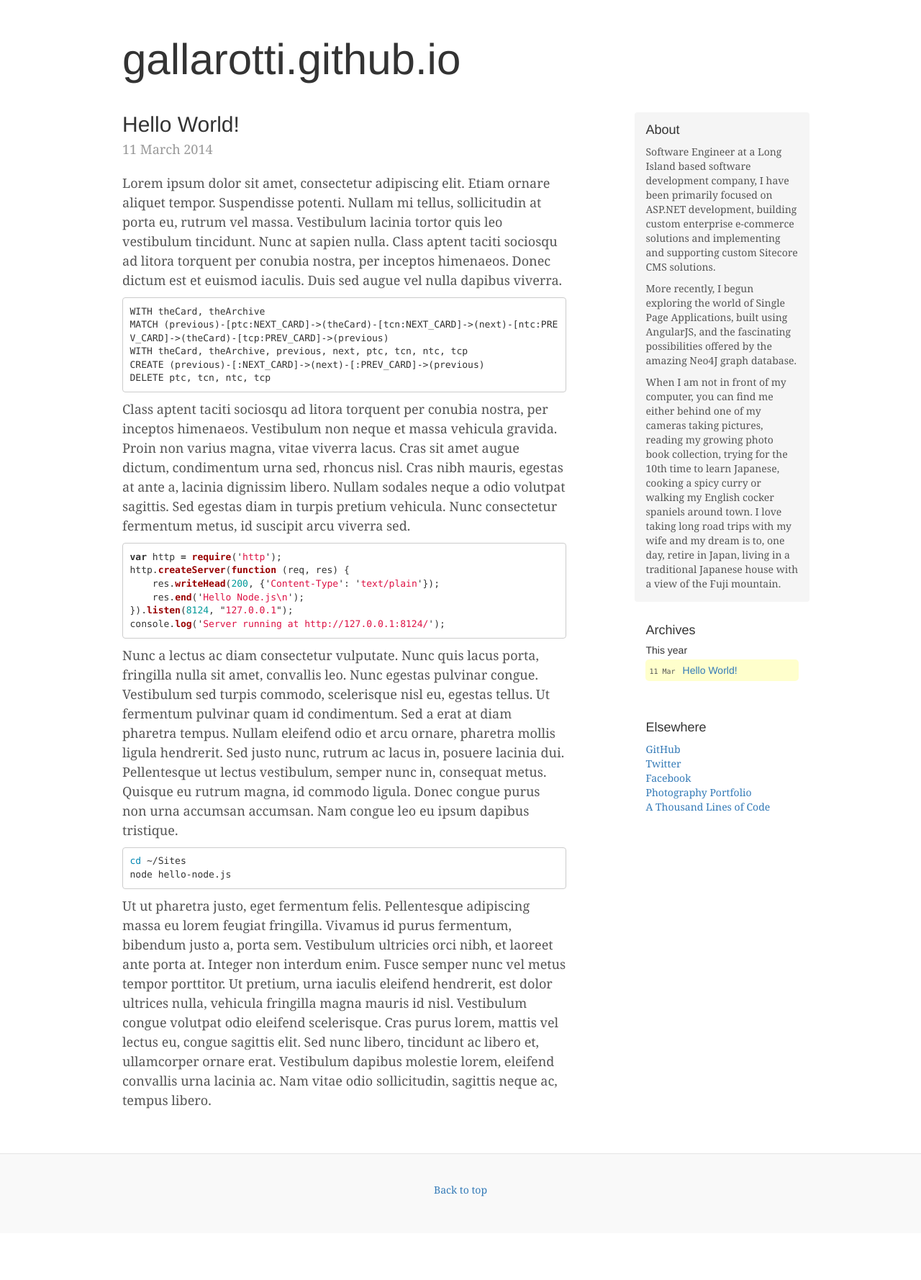
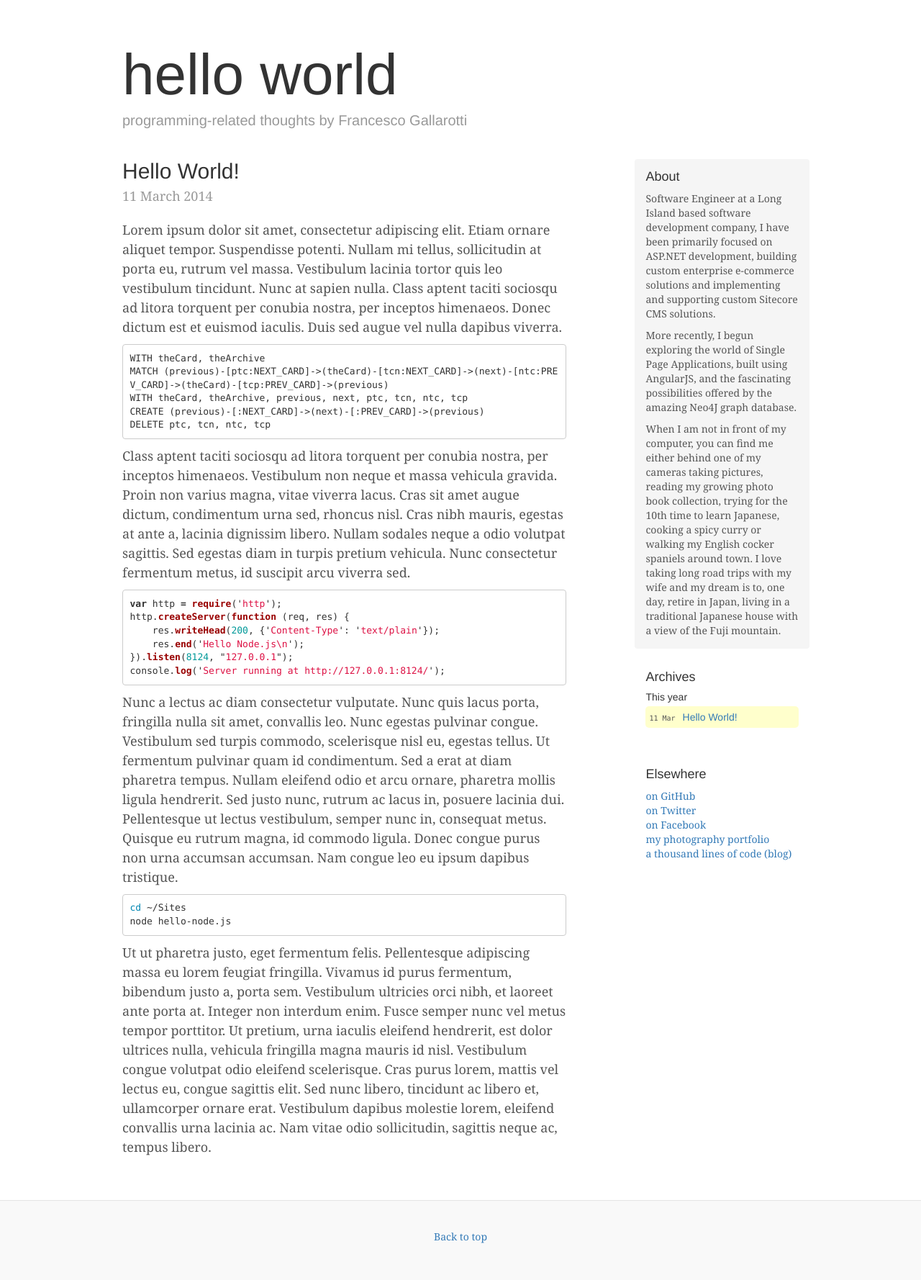
Before and after one commit to gallarotti/gallarotti.github.io, a Jekyll site: the page built from index.html, in a window 1280 px wide. Shown: the whole page at 72% size. Built offline with Jekyll 4.4.1, drawn with Linux system fonts in a browser that asks for light colours; nearby versions of some CDN libraries; Markdown is read by kramdown in place of the engine named in the settings; the list of posts is cut into pages by our own code; before the commit the page ends 1713 px from its top, so only the background shows below that.

Commit message:
new title

```diff
--- a/_includes/footer.html
+++ b/_includes/footer.html
@@ -30,11 +30,11 @@
           <div class="sidebar-module">
             <h4>Elsewhere</h4>
             <ol class="list-unstyled">
-              <li><a href="https://github.com/gallarotti">GitHub</a></li>
-              <li><a href="https://twitter.com/gallarotti">Twitter</a></li>
-              <li><a href="https://www.facebook.com/gallarotti">Facebook</a></li>
-              <li><a href="http://gallarotti.net">Photography Portfolio</a></li>
-              <li><a href="1000linesofcode.wordpress.com">A Thousand Lines of Code</a></li>
+              <li><a href="https://github.com/gallarotti" target="_blank">on GitHub</a></li>
+              <li><a href="https://twitter.com/gallarotti" target="_blank">on Twitter</a></li>
+              <li><a href="https://www.facebook.com/gallarotti" target="_blank">on Facebook</a></li>
+              <li><a href="http://gallarotti.net" target="_blank">my photography portfolio</a></li>
+              <li><a href="1000linesofcode.wordpress.com" target="_blank">a thousand lines of code (blog)</a></li>
             </ol>
           </div>
         </div><!-- /.blog-sidebar -->
--- a/_includes/header.html
+++ b/_includes/header.html
@@ -29,8 +29,8 @@
     <div class="container">
 
       <div class="blog-header">
-        <h1 class="blog-title">gallarotti.github.io</h1>
-        <!--<h3 class="lead blog-description">Ramblings of a curious mind...</h3>-->
+        <h1 class="blog-title">hello world</h1>
+        <h3 class="lead blog-description">programming-related thoughts by Francesco Gallarotti</h3>
       </div>
 
       <div class="row">
--- a/stylesheets/stylesheet.css
+++ b/stylesheets/stylesheet.css
@@ -82,9 +82,9 @@ h6, .h6 {
   padding-bottom: 20px;
 }
 .blog-title {
-  margin-top: 30px;
-  margin-bottom: 20px;
-  font-size: 60px;
+  margin-top: 40px;
+  margin-bottom: 5px;
+  font-size: 80px;
   font-weight: normal;
 }
 .blog-description {
```
